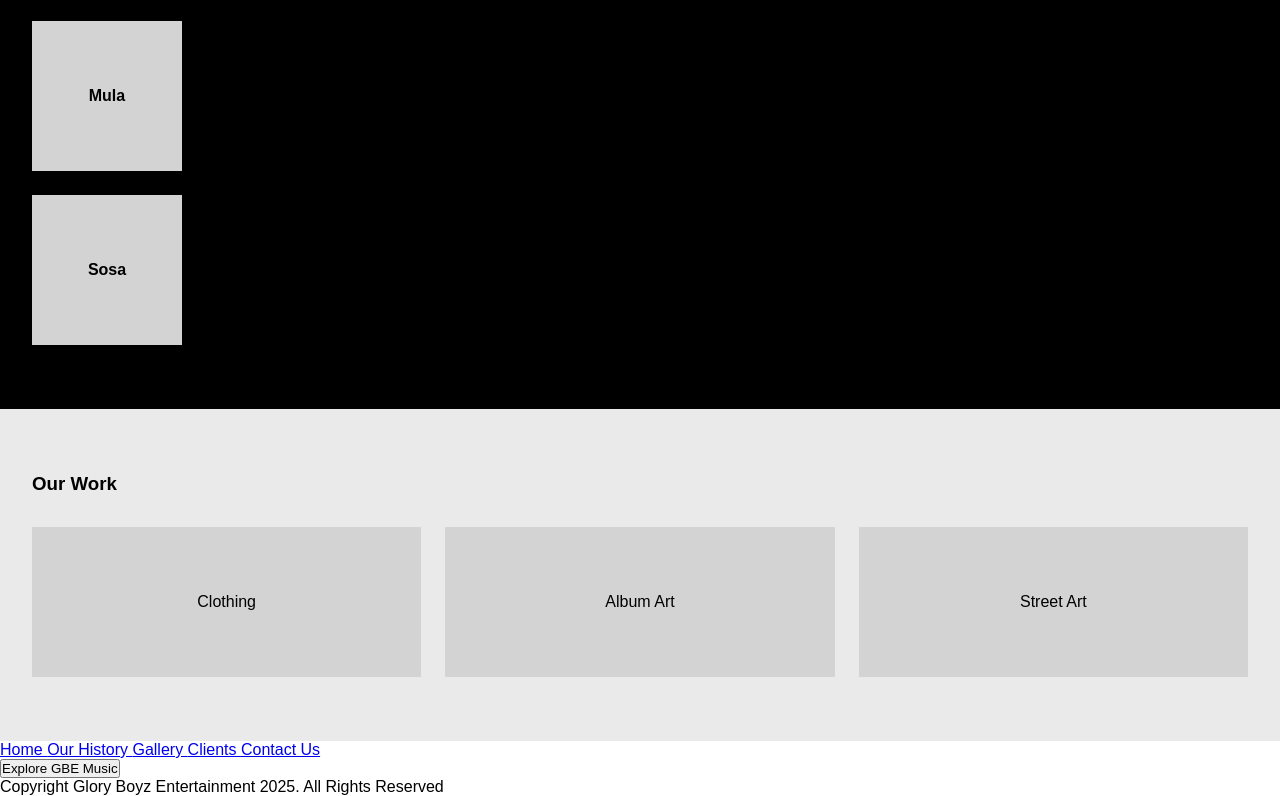
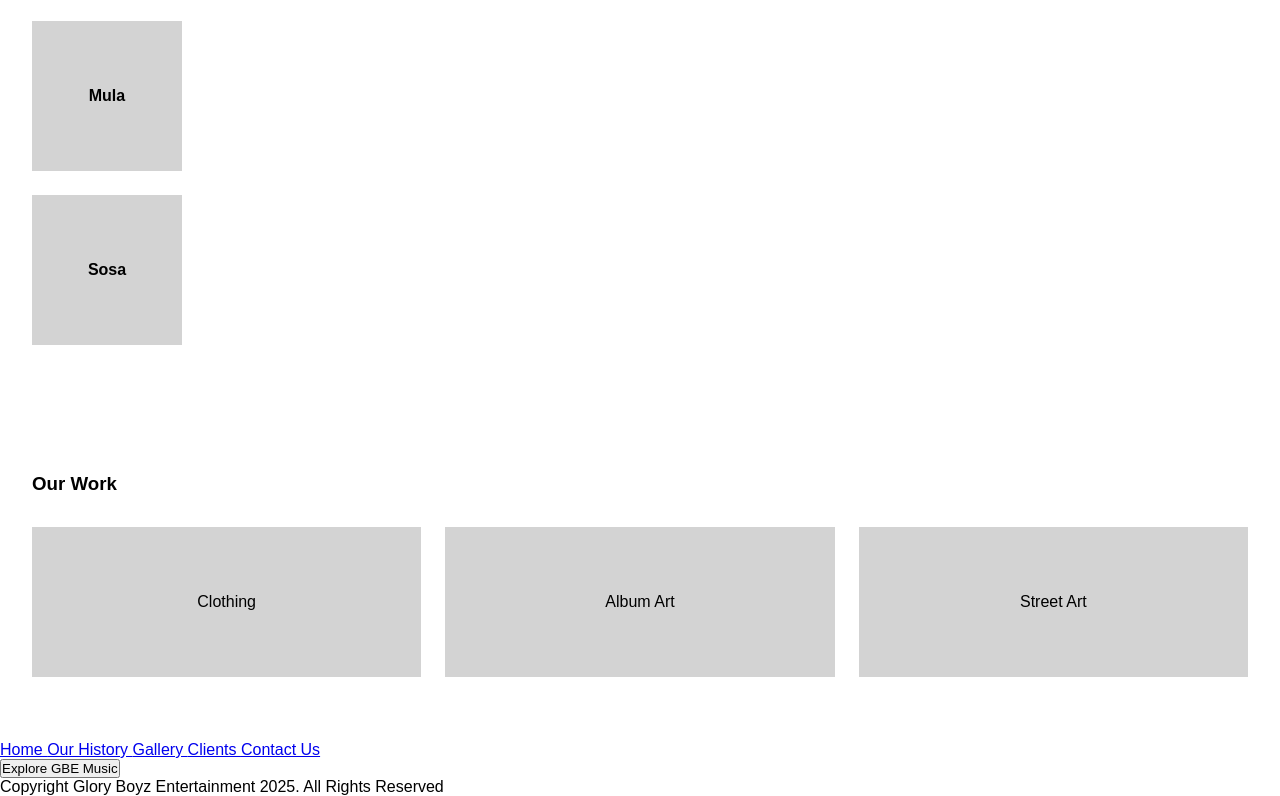
Before and after one commit to yurekm2/yurekm2_inclass12, a plain HTML site: page index.html in a window 1280 px wide. Shown: the part 582-1378 px from the top of the page. Drawn offline with Linux system fonts and the light colour scheme.

Commit message:
color changes

```diff
--- a/style.css
+++ b/style.css
@@ -37,7 +37,7 @@ header {
 
 .Team {
   padding: 4rem 2rem;
-  background-color: black;
+  background-color: white;
 }
 
 .Members {
@@ -59,7 +59,7 @@ header {
 
 .Work {
   padding: 4rem 2rem;
-  background-color: #eaeaea;
+  background-color: white;
 }
 
 .Items {
```
